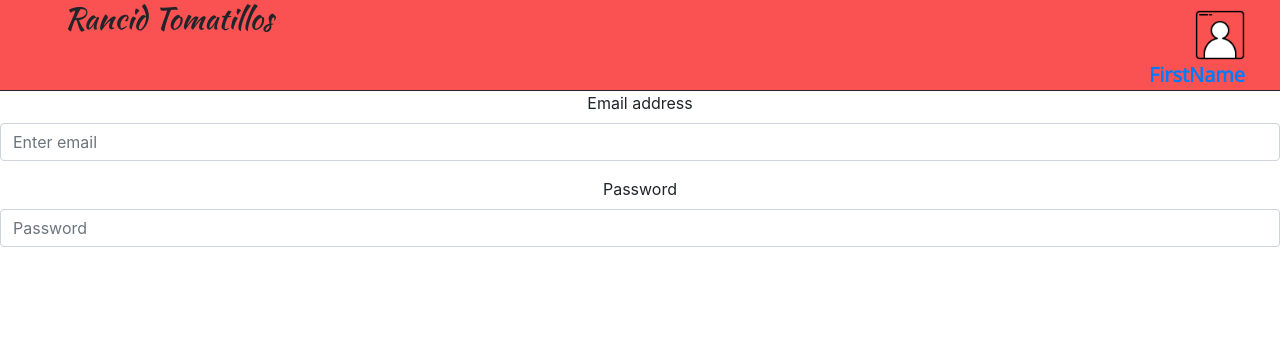
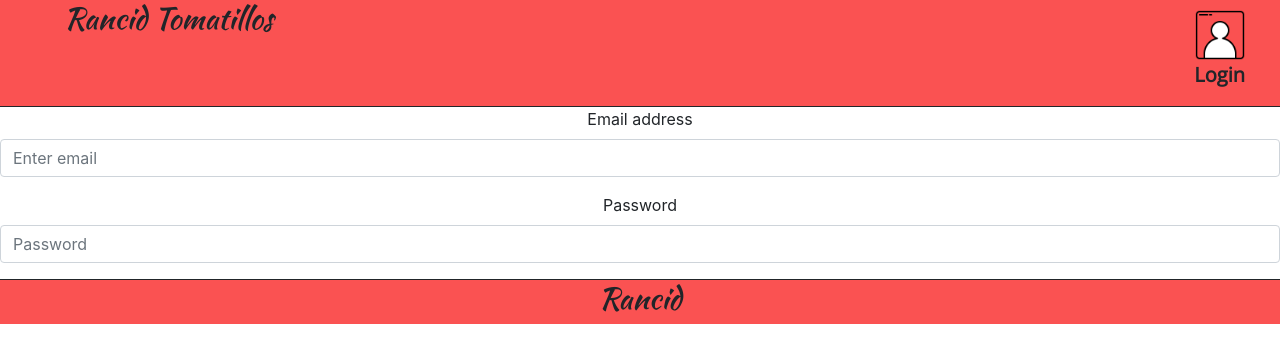
Before and after one commit to Chriscastanuela/Rancid-Tomatillos, a React (Create React App) app: page /login in a window 1280 px wide. Shown: the top 362 px of the page. Built offline with nearby package versions, Linux system fonts and the light colour scheme.

Commit message:
Change Login button to p tag, remove loaders from list divs

```diff
--- a/src/App.jsx
+++ b/src/App.jsx
@@ -14,10 +14,10 @@ function App() {
         <Route exact path='/' render={props => (
           <React.Fragment>
             <Main />
-            <Footer />
           </React.Fragment>
         )} />
         <Route path='/login' component={Login}/>
+        <Footer />
       </div>
     </Router>
   );
--- a/src/Components/Header.jsx
+++ b/src/Components/Header.jsx
@@ -9,7 +9,7 @@ export class Header extends Component {
                 <h1 className="Header" style={headerStyle}>Rancid Tomatillos</h1>
                 <div className="UserNameAndIcon" style={userNameAndIconStyle}>
                     <img src={userIcon} alt="User Icon" style={userIconStyle}/>
-                    <a className="User" style={userStyle}>FirstName</a>
+                    <p className="User" style={userStyle}>Login</p>
                 </div>
             </section>
         )
@@ -33,6 +33,9 @@ const headerStyle = {
     gridColumn: '1',
     textAlign: 'left',
     marginLeft: '10%',
+    hover: {
+        cursor: 'pointer'
+    }
 }
 
 const userNameAndIconStyle = {
--- a/src/Components/List.jsx
+++ b/src/Components/List.jsx
@@ -10,14 +10,9 @@ export class List extends Component {
     }
 
     render() {
-        if (!this.props.list[9]) {
-            return (
-                <h1 style={{fontFamily: 'Kaushan Script, cursive'}}>Loading...</h1>
-            )
-        } else {
         return (
             <div style={divStyle}>
-                    <h1 style={{fontFamily: 'Kaushan Script, cursive'}}>{this.props.header}</h1>
+                <h3 style={{fontFamily: 'Kaushan Script, cursive'}}>{this.props.header}</h3>
                 <ul style={listStyle}>
                     {this.props.list.map(i => {
                         return  <li>{i.title} {Math.floor(i.average_rating)}</li>
@@ -25,7 +20,6 @@ export class List extends Component {
                 </ul>
             </div>
         )
-        }
     }
 }
 
```
Lines whose indentation alone changed are shown as unchanged.
